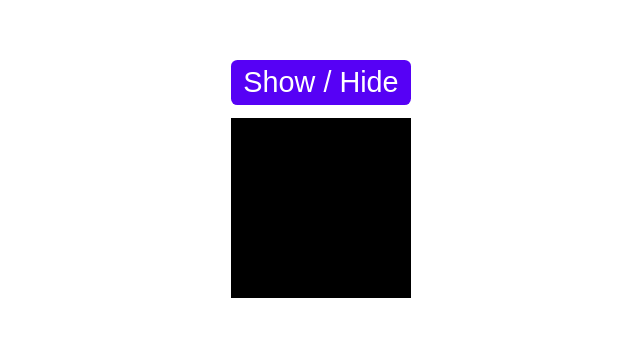
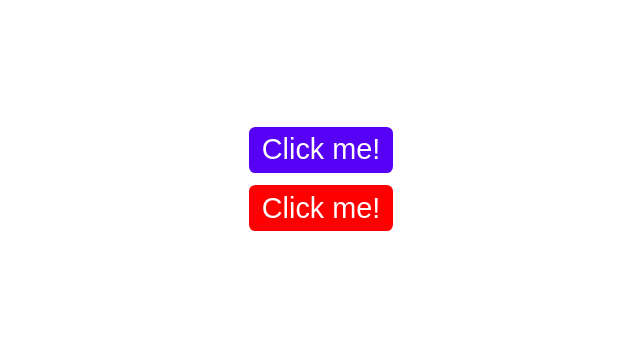
Before and after one commit to Shahrukh-elRed/framer-motion-demo, a React (Create React App) app: page / in a window 1280 px wide. Shown: the part 221-558 px from the top of the page, without its empty margins (319-959 px from the left). Built offline with nearby package versions, Linux system fonts and the light colour scheme.

Commit message:
completed button whileHover, whileTap and MotionConfig usage

```diff
--- a/src/App.css
+++ b/src/App.css
@@ -20,3 +20,13 @@
     width: 180px;
     background: black;
 }
+
+.example_button_red {
+    background: red;
+    color: white;
+    font-size: 1.8rem;
+    border-radius: 0.4rem;
+    border: none;
+    padding: 0.4rem 0.8rem;
+    cursor: pointer;
+}
--- a/src/App.js
+++ b/src/App.js
@@ -1,10 +1,12 @@
 import './App.css';
 import BasicsOfMotion from './components/BasicsOfMotion';
+import Gestures from './components/Gestures';
 
 function App() {
   return (
     <>
-      <BasicsOfMotion />
+      {/* <BasicsOfMotion /> */}
+      <Gestures />
     </>
   );
 }
--- /dev/null
+++ b/src/components/Gestures.jsx
@@ -0,0 +1,29 @@
+import { motion, MotionConfig } from "framer-motion";
+
+const Gestures = () => {
+  return (
+    <div className="basics_of_motion">
+        <MotionConfig
+            transition={{
+                duration: 0.125,
+                ease: "easeInOut"
+            }}
+        >
+            <motion.button className="example_button"
+                whileHover={{ scale: 1.05 }}
+                whileTap={{ scale: 0.95, rotate: "2.5deg" }}
+            >
+                Click me!
+            </motion.button>
+            <motion.button className="example_button_red"
+                whileHover={{ scale: 1.15 }}
+                whileTap={{ scale: 0.85, rotate: "-2.5deg" }}
+            >
+                Click me!
+            </motion.button>
+        </MotionConfig>
+    </div>
+  )
+}
+
+export default Gestures
```
